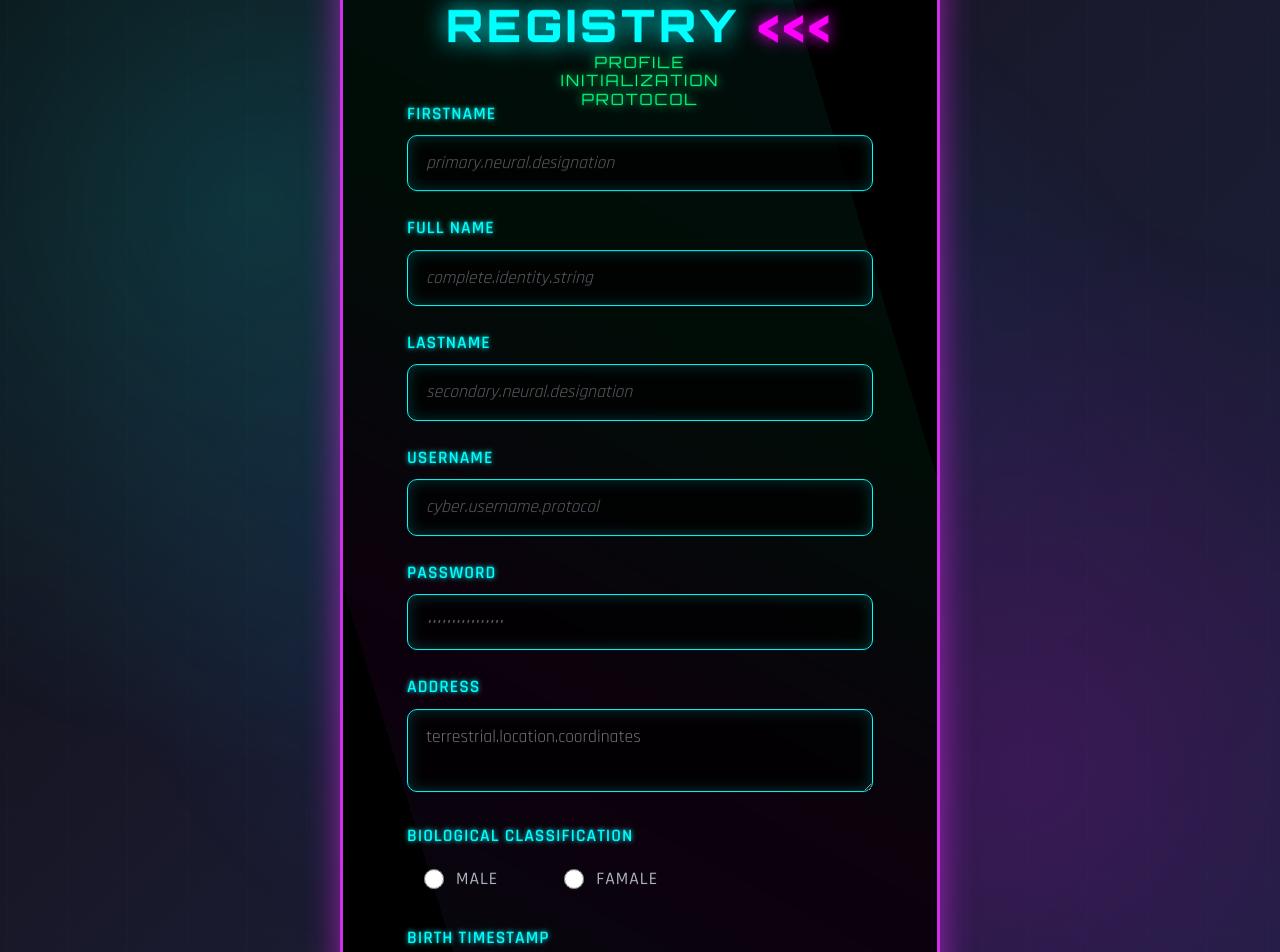
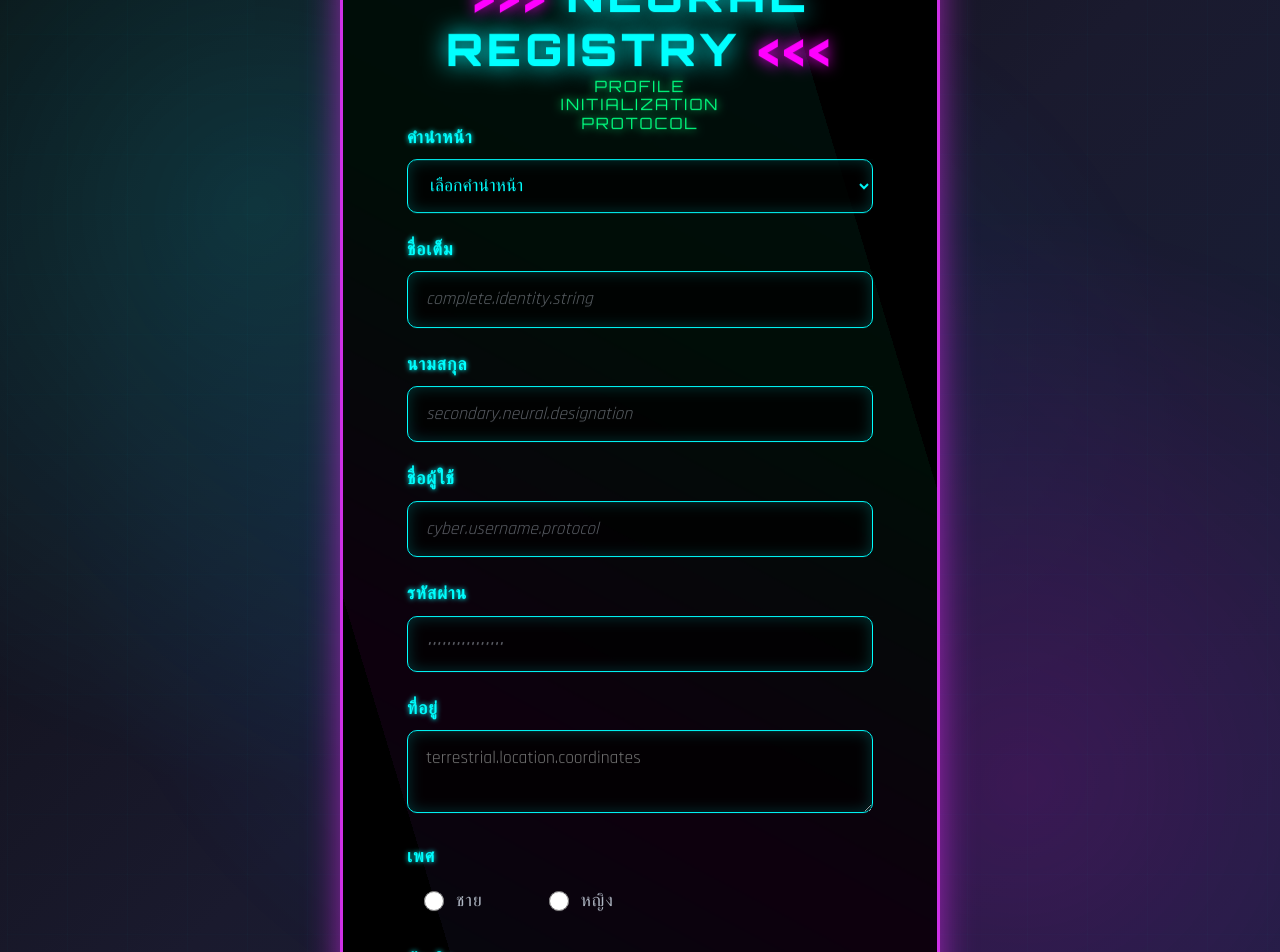
Before and after one commit to Petchrapeephat/Fron-End-01, a Next.js app: page /Register in a window 1280 px wide. Shown: the part 220-1172 px from the top of the page. Built offline with nearby package versions, Linux system fonts and the light colour scheme.

Commit message:
Update page.js

```diff
--- a/app/Register/page.js
+++ b/app/Register/page.js
@@ -1,7 +1,9 @@
 'use client'
-import { useState } from 'react'
+import { useState, useEffect } from 'react'
 import Swal from 'sweetalert2'
 import { useRouter } from 'next/navigation'
+import Link from 'next/link'
+
 export default function Register() {
   const router = useRouter()
   const [firstname, setFirstname] = useState('')
@@ -12,6 +14,15 @@ export default function Register() {
   const [address, setAddress] = useState('')
   const [gender, setGender] = useState('')
   const [birthdate, setBirthdate] = useState('')
+  const [isLoading, setIsLoading] = useState(false)
+
+  // ตรวจสอบการล็อกอิน - ถ้าล็อกอินแล้วให้ไปหน้าแอดมิน
+  useEffect(() => {
+    const token = localStorage.getItem('token');
+    if (token) {
+      router.push('/admin/users');
+    }
+  }, [router]);
 
   // แปลงปี พ.ศ. เป็น ค.ศ. (ถ้ามี)
   const convertThaiDateToISO = (thaiDate) => {
@@ -35,6 +46,9 @@ export default function Register() {
       return
     }
 
+    if (isLoading) return;
+    setIsLoading(true);
+
     try {
       const res = await fetch('https://backend-nextjs-virid.vercel.app/api/users', {
         method: 'POST',
@@ -57,15 +71,16 @@ export default function Register() {
       const result = await res.json()
       console.log('API response after register:', result)
 
-
       if (!res.ok) {
         throw new Error(result.message || 'เกิดข้อผิดพลาดในการสมัครสมาชิก')
       }
 
-      Swal.fire({
+      await Swal.fire({
         icon: 'success',
         title: 'สมัครสมาชิกสำเร็จ!',
         text: result.message || 'ระบบได้บันทึกข้อมูลของคุณเรียบร้อยแล้ว',
+        showConfirmButton: true,
+        confirmButtonText: 'ตกลง'
       })
 
       // Reset form
@@ -77,15 +92,20 @@ export default function Register() {
       setAddress('')
       setGender('')
       setBirthdate('')
+
+      // redirect ไปหน้า login
+      router.push('/Login');
+
     } catch (err) {
       Swal.fire({
         icon: 'error',
         title: 'เกิดข้อผิดพลาด',
         text: err.message,
       })
+    } finally {
+      setIsLoading(false);
     }
   }
-
 
   return (
     <>
@@ -241,7 +261,6 @@ export default function Register() {
           font-weight: 400;
           letter-spacing: 2px;
           text-shadow: 0 0 10px #00ff80;
-          content: 'NEURAL PROFILE INITIALIZATION';
         }
 
         .scifi-label {
@@ -286,6 +305,11 @@ export default function Register() {
           transform: scale(1.02);
         }
 
+        .scifi-input:disabled {
+          opacity: 0.6;
+          cursor: not-allowed;
+        }
+
         .scifi-textarea {
           background: rgba(0, 0, 0, 0.8);
           border: 1px solid #00ffff;
@@ -310,6 +334,11 @@ export default function Register() {
             inset 0 0 25px rgba(255, 0, 255, 0.1);
           color: #ff00ff;
           text-shadow: 0 0 8px #ff00ff;
+        }
+
+        .scifi-textarea:disabled {
+          opacity: 0.6;
+          cursor: not-allowed;
         }
 
         .scifi-radio-group {
@@ -362,6 +391,11 @@ export default function Register() {
           box-shadow: 0 0 10px #ff00ff;
         }
 
+        .scifi-radio:disabled {
+          opacity: 0.6;
+          cursor: not-allowed;
+        }
+
         .scifi-radio-label {
           color: #b0b8c4;
           font-family: 'Rajdhani', sans-serif;
@@ -406,6 +440,11 @@ export default function Register() {
             inset 0 0 25px rgba(255, 0, 255, 0.1);
           color: #ff00ff;
           text-shadow: 0 0 8px #ff00ff;
+        }
+
+        .scifi-date-input:disabled {
+          opacity: 0.6;
+          cursor: not-allowed;
         }
 
         .scifi-btn {
@@ -454,6 +493,14 @@ export default function Register() {
           box-shadow: 0 0 20px rgba(255, 0, 255, 0.6);
         }
 
+        .scifi-btn:disabled {
+          background: linear-gradient(45deg, #666, #888);
+          color: #ccc;
+          cursor: not-allowed;
+          box-shadow: none;
+          transform: none;
+        }
+
         .form-group {
           margin-bottom: 1.5rem;
           position: relative;
@@ -496,12 +543,31 @@ export default function Register() {
           50% { opacity: 1; }
           100% { left: 100%; opacity: 0; }
         }
+
+        .back-link {
+          color: #00ffff;
+          text-decoration: none;
+          font-family: 'Rajdhani', sans-serif;
+          font-weight: 500;
+          transition: all 0.3s ease;
+          display: inline-block;
+          margin-bottom: 1rem;
+        }
+
+        .back-link:hover {
+          color: #ff00ff;
+          text-shadow: 0 0 8px #ff00ff;
+        }
       `}</style>
 
       <div className="scifi-register-container">
         <div className="neural-grid"></div>
         <div className="container mt-5 d-flex justify-content-center align-items-center" style={{ minHeight: 'calc(100vh - 55px)' }}>
           <div className="scifi-register-box">
+            <Link href="/Login" className="back-link">
+              ← กลับไปหน้าเข้าสู่ระบบ
+            </Link>
+
             <h1 className="scifi-title">
               Neural Registry
               <div className="scifi-subtitle">PROFILE INITIALIZATION PROTOCOL</div>
@@ -509,58 +575,69 @@ export default function Register() {
 
             <form onSubmit={handleSubmit}>
               <div className="form-group">
-                <label className="scifi-label">Firstname</label>
+                <label className="scifi-label">คำนำหน้า</label>
                 <div className="input-scanner">
-                  <input
+                  <select
                     className="scifi-input"
                     value={firstname}
                     onChange={(e) => setFirstname(e.target.value)}
                     required
-                    placeholder="primary.neural.designation"
+                    disabled={isLoading}
+                  >
+                    <option value="">เลือกคำนำหน้า</option>
+                    <option value="นาย">นาย</option>
+                    <option value="นาง">นาง</option>
+                    <option value="นางสาว">นางสาว</option>
+                  </select>
+                </div>
+              </div>
+
+              <div className="form-group">
+                <label className="scifi-label">ชื่อเต็ม</label>
+                <div className="input-scanner">
+                  <input
+                    type="text"
+                    className="scifi-input"
+                    value={fullname}
+                    onChange={(e) => setFullname(e.target.value)}
+                    placeholder="complete.identity.string"
+                    disabled={isLoading}
                   />
                 </div>
               </div>
 
               <div className="form-group">
-                <label className="scifi-label">Full Name</label>
+                <label className="scifi-label">นามสกุล</label>
                 <div className="input-scanner">
                   <input
+                    type="text"
                     className="scifi-input"
-                    value={fullname}
-                    onChange={(e) => setFullname(e.target.value)}
-                    placeholder="complete.identity.string"
+                    value={lastname}
+                    onChange={(e) => setLastname(e.target.value)}
+                    required
+                    placeholder="secondary.neural.designation"
+                    disabled={isLoading}
                   />
                 </div>
               </div>
 
               <div className="form-group">
-                <label className="scifi-label">Lastname</label>
+                <label className="scifi-label">ชื่อผู้ใช้</label>
                 <div className="input-scanner">
                   <input
+                    type="text"
                     className="scifi-input"
-                    value={lastname}
-                    onChange={(e) => setLastname(e.target.value)}
+                    value={username}
+                    onChange={(e) => setUsername(e.target.value)}
                     required
-                    placeholder="secondary.neural.designation"
+                    placeholder="cyber.username.protocol"
+                    disabled={isLoading}
                   />
                 </div>
               </div>
 
               <div className="form-group">
-                <label className="scifi-label">Username</label>
-                <div className="input-scanner">
-                  <input
-                    className="scifi-input"
-                    value={username}
-                    onChange={(e) => setUsername(e.target.value)}
-                    required
-                    placeholder="cyber.username.protocol"
-                  />
-                </div>
-              </div>
-
-              <div className="form-group">
-                <label className="scifi-label">Password</label>
+                <label className="scifi-label">รหัสผ่าน</label>
                 <div className="input-scanner">
                   <input
                     type="password"
@@ -569,12 +646,13 @@ export default function Register() {
                     onChange={(e) => setPassword(e.target.value)}
                     required
                     placeholder="••••••••••••••••"
+                    disabled={isLoading}
                   />
                 </div>
               </div>
 
               <div className="form-group">
-                <label className="scifi-label">Address</label>
+                <label className="scifi-label">ที่อยู่</label>
                 <div className="input-scanner">
                   <textarea
                     className="scifi-textarea"
@@ -582,12 +660,13 @@ export default function Register() {
                     value={address}
                     onChange={(e) => setAddress(e.target.value)}
                     placeholder="terrestrial.location.coordinates"
+                    disabled={isLoading}
                   />
                 </div>
               </div>
 
               <div className="form-group">
-                <label className="scifi-label d-block">Biological Classification</label>
+                <label className="scifi-label d-block">เพศ</label>
                 <div className="scifi-radio-group">
                   <div className="scifi-radio-container">
                     <input
@@ -598,9 +677,10 @@ export default function Register() {
                       value="ชาย"
                       checked={gender === 'ชาย'}
                       onChange={(e) => setGender(e.target.value)}
+                      disabled={isLoading}
                     />
                     <label className="scifi-radio-label" htmlFor="male">
-                      Male
+                      ชาย
                     </label>
                   </div>
                   <div className="scifi-radio-container">
@@ -612,16 +692,17 @@ export default function Register() {
                       value="หญิง"
                       checked={gender === 'หญิง'}
                       onChange={(e) => setGender(e.target.value)}
+                      disabled={isLoading}
                     />
                     <label className="scifi-radio-label" htmlFor="female">
-                      Famale
+                      หญิง
                     </label>
                   </div>
                 </div>
               </div>
 
               <div className="form-group">
-                <label className="scifi-label">Birth Timestamp</label>
+                <label className="scifi-label">วันเกิด</label>
                 <div className="input-scanner">
                   <input
                     type="date"
@@ -629,12 +710,13 @@ export default function Register() {
                     value={birthdate}
                     onChange={(e) => setBirthdate(e.target.value)}
                     required
+                    disabled={isLoading}
                   />
                 </div>
               </div>
 
-              <button type="submit" className="scifi-btn">
-                Register
+              <button type="submit" className="scifi-btn" disabled={isLoading}>
+                {isLoading ? 'กำลังสมัครสมาชิก...' : 'สมัครสมาชิก'}
               </button>
             </form>
           </div>
```
